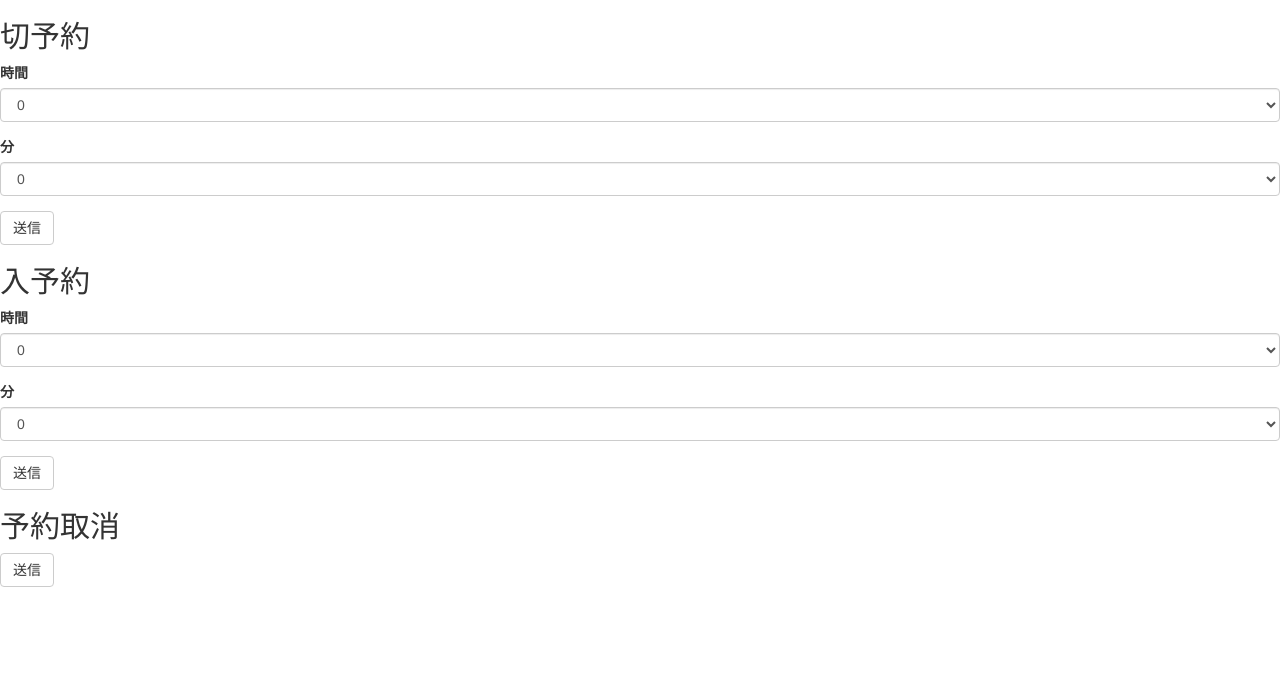
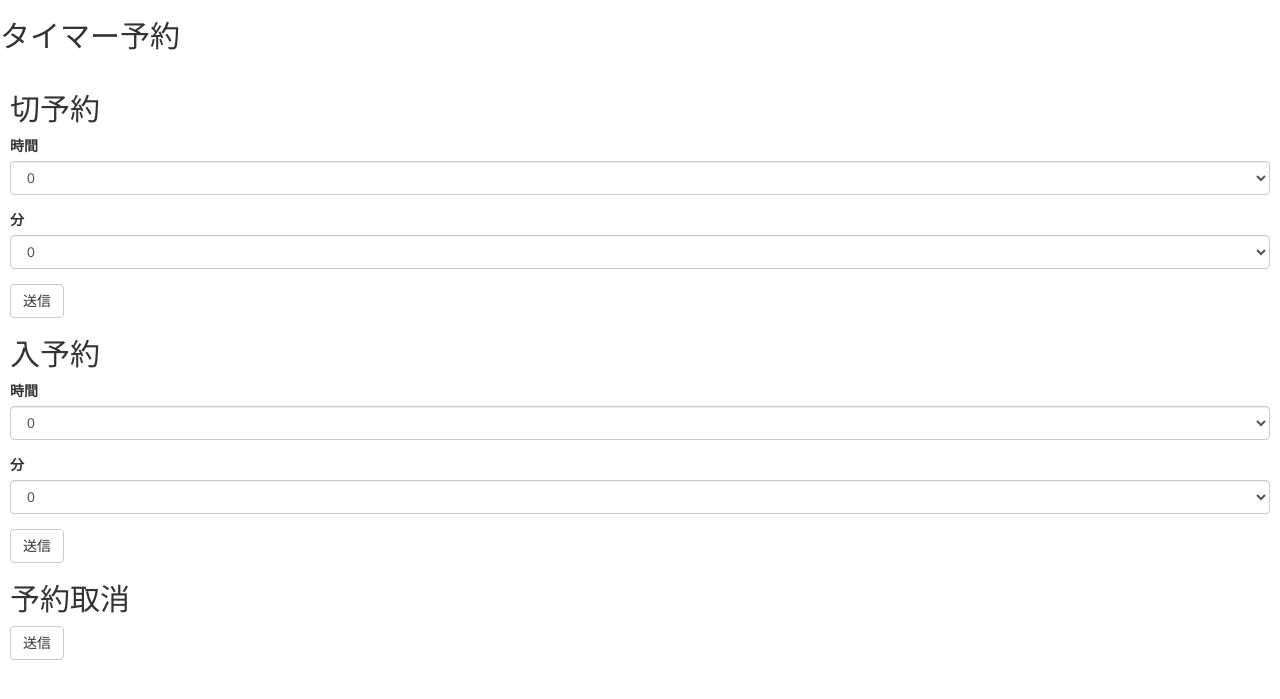
Before and after one commit to momotaro98/raspberry_AC_controller, a Flask app: page /reservation in a window 1280 px wide. Shown: the part 52-751 px from the top of the page. Run offline with Flask 2, Linux system fonts and the light colour scheme; some libraries are stand-ins or nearby versions.

Commit message:
fix reserve design to have padding

```diff
--- a/static/css/default.css
+++ b/static/css/default.css
@@ -89,3 +89,6 @@ a:hover {
     background: #c0c0c0;
     box-shadow: 0 6px 0 #e91b0c;
 }
+#reserveBlock {
+    padding: 10px;
+}
--- a/templates/index.html
+++ b/templates/index.html
@@ -8,9 +8,11 @@
 </div>
 {% endfor %}
 
+<!--
 <div class="text">
     <h2>WEBリモコン</h2>
 </div>
+-->
 <div class="container">
     <div id="stateModes" class="row">
         <div class="col-xs-3">
--- a/templates/reservation.html
+++ b/templates/reservation.html
@@ -11,6 +11,11 @@
 {% endfor %}
 
 <div class="text">
+    <h2>タイマー予約</h2>
+</div>
+
+<div id="reserveBlock">
+    <div class="text">
         <h2>切予約</h2>
     </div>
     {{ wtf.quick_form(offForm) }}
@@ -23,5 +28,6 @@
         <h2>予約取消</h2>
     </div>
     {{ wtf.quick_form(undoForm) }}
+</div>
 
 {% endblock %}
```
Lines whose indentation alone changed are shown as unchanged.
